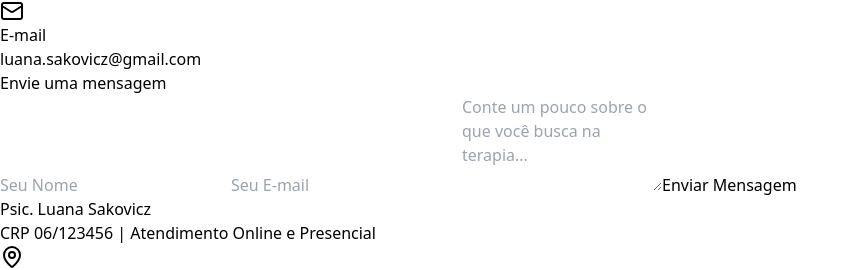
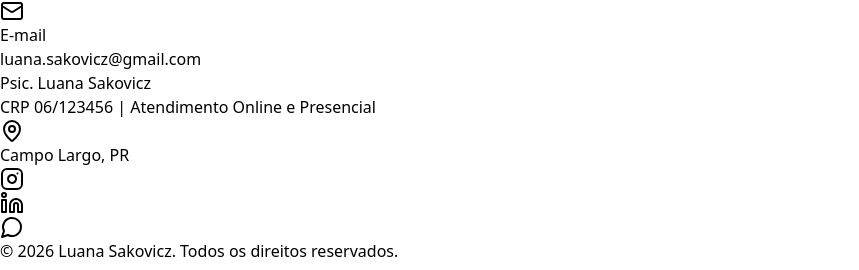
Before and after one commit to gabriellsd/portfolio-luana, a React (Vite) app: page / in a window 1280 px wide. Shown: the part 2605-2875 px from the top of the page, without its empty margins (0-859 px from the left). Built offline with nearby package versions, Linux system fonts and the light colour scheme; no server answers.

Commit message:
Remove formulario de contato, mantém WhatsApp e e-mail
Made-with: Cursor

```diff
--- a/src/App.jsx
+++ b/src/App.jsx
@@ -11,9 +11,6 @@ import {
   X,
   ChevronRight,
   Heart,
-  Loader2,
-  CheckCircle,
-  AlertCircle,
   Plus,
   Minus,
   Brain,
@@ -21,8 +18,6 @@ import {
   Compass,
   Navigation,
 } from 'lucide-react';
-
-const FORMSPREE_ID = import.meta.env.VITE_FORMSPREE_ID;
 
 const psico = {
   name: 'Luana Sakovicz',
@@ -128,38 +123,12 @@ export default function App() {
   const [isMenuOpen, setIsMenuOpen] = useState(false);
   const [scrolled, setScrolled] = useState(false);
   const [openFaq, setOpenFaq] = useState(null);
-  const [formData, setFormData] = useState({ name: '', email: '', message: '' });
-  const [formStatus, setFormStatus] = useState('idle');
 
   useEffect(() => {
     const handleScroll = () => setScrolled(window.scrollY > 50);
     window.addEventListener('scroll', handleScroll);
     return () => window.removeEventListener('scroll', handleScroll);
   }, []);
-
-  const handleFormSubmit = async (e) => {
-    e.preventDefault();
-    if (!FORMSPREE_ID) {
-      setFormStatus('error');
-      return;
-    }
-    setFormStatus('loading');
-    try {
-      const res = await fetch(`https://formspree.io/f/${FORMSPREE_ID}`, {
-        method: 'POST',
-        headers: { 'Content-Type': 'application/json', Accept: 'application/json' },
-        body: JSON.stringify(formData),
-      });
-      if (res.ok) {
-        setFormStatus('success');
-        setFormData({ name: '', email: '', message: '' });
-      } else {
-        setFormStatus('error');
-      }
-    } catch {
-      setFormStatus('error');
-    }
-  };
 
   return (
     <div className="min-h-screen bg-stone-50 text-stone-800 font-sans">
@@ -519,69 +488,6 @@ export default function App() {
             </a>
           </div>
 
-          <div className="bg-white text-stone-900 p-8 rounded-3xl shadow-2xl max-w-lg mx-auto">
-            <h3 className="text-xl font-bold mb-6">Envie uma mensagem</h3>
-
-            {formStatus === 'success' ? (
-              <div className="py-8 flex flex-col items-center gap-4 text-teal-700">
-                <CheckCircle className="w-12 h-12" />
-                <p className="font-semibold text-lg">Mensagem enviada!</p>
-                <p className="text-stone-500 text-sm">Luana entrará em contato em breve.</p>
-                <button
-                  onClick={() => setFormStatus('idle')}
-                  className="mt-2 text-sm text-teal-600 underline"
-                >
-                  Enviar outra mensagem
-                </button>
-              </div>
-            ) : (
-              <form className="space-y-4" onSubmit={handleFormSubmit}>
-                <input
-                  type="text"
-                  placeholder="Seu Nome"
-                  required
-                  value={formData.name}
-                  onChange={(e) => setFormData({ ...formData, name: e.target.value })}
-                  className="w-full p-4 bg-stone-50 border border-stone-200 rounded-xl focus:ring-2 focus:ring-teal-500 outline-none transition-all"
-                />
-                <input
-                  type="email"
-                  placeholder="Seu E-mail"
-                  required
-                  value={formData.email}
-                  onChange={(e) => setFormData({ ...formData, email: e.target.value })}
-                  className="w-full p-4 bg-stone-50 border border-stone-200 rounded-xl focus:ring-2 focus:ring-teal-500 outline-none transition-all"
-                />
-                <textarea
-                  placeholder="Conte um pouco sobre o que você busca na terapia..."
-                  rows="4"
-                  required
-                  value={formData.message}
-                  onChange={(e) => setFormData({ ...formData, message: e.target.value })}
-                  className="w-full p-4 bg-stone-50 border border-stone-200 rounded-xl focus:ring-2 focus:ring-teal-500 outline-none transition-all resize-none"
-                />
-                {formStatus === 'error' && (
-                  <p className="text-red-500 text-sm flex items-center gap-2">
-                    <AlertCircle className="w-4 h-4" />
-                    Erro ao enviar. Tente pelo WhatsApp ou e-mail.
-                  </p>
-                )}
-                <button
-                  type="submit"
-                  disabled={formStatus === 'loading'}
-                  className="w-full bg-teal-700 text-white py-4 rounded-xl font-bold hover:bg-teal-800 transition-all disabled:bg-stone-300 disabled:cursor-not-allowed flex items-center justify-center gap-2"
-                >
-                  {formStatus === 'loading' ? (
-                    <>
-                      <Loader2 className="w-5 h-5 animate-spin" /> Enviando...
-                    </>
-                  ) : (
-                    'Enviar Mensagem'
-                  )}
-                </button>
-              </form>
-            )}
-          </div>
         </div>
       </section>
 
```
